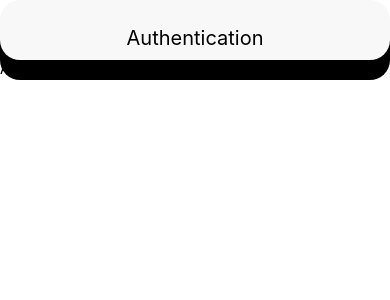
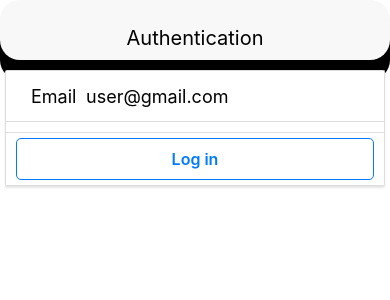
Before and after one commit to morrison93/MobileApp-Authentication-React-Native, a React Native app: screen / in a window 390 px wide. Shown: the top 300 px of the page. Built offline with nearby package versions, Linux system fonts and the light colour scheme.

Commit message:
added Email field to authenticator

```diff
--- a/package.json
+++ b/package.json
@@ -10,6 +10,7 @@
     "lint": "eslint ."
   },
   "dependencies": {
+    "firebase": "^7.14.1",
     "react": "16.11.0",
     "react-native": "0.62.1"
   },
--- a/src/App.js
+++ b/src/App.js
@@ -1,14 +1,29 @@
 import React, { Component } from 'react';
-import { View, Text } from 'react-native';
+import { View } from 'react-native';
+import firebase from 'firebase';
 import { Header } from './components/common';
+import LoginForm from './components/LoginForm';
+
 
 class App extends Component {
+
+	componentWillMount(){
+		firebase.initializeApp({
+			apiKey: 'api-key',
+			authDomain: 'project-id.firebaseapp.com',
+			databaseURL: 'https://project-id.firebaseio.com',
+			projectId: 'project-id',
+			storageBucket: 'project-id.appspot.com',
+			messagingSenderId: 'sender-id',
+			appID: 'app-id'
+		});
+	}
 
 	render () {
 		return (
 			<View>
 				<Header headerText="Authentication" />
-				<Text>An App</Text>
+				<LoginForm />
 			</View>
 		);
 	}
--- /dev/null
+++ b/src/components/LoginForm.js
@@ -0,0 +1,35 @@
+import React, { Component } from 'react';
+import { Button, Card, CardSection, Input } from './common';
+
+// TextInput behaves just like a image so we have to fix a width and height in style
+
+
+class LoginForm extends Component {
+	state = { email: '' };
+
+	render () {
+		return (
+			<Card>
+				<CardSection>
+					<Input
+						placeholder="user@gmail.com"
+						label="Email"
+						value={this.state.email}
+						onChangeText={email => this.setState({ email })}
+					/>
+				</CardSection>
+
+				<CardSection />
+
+				<CardSection>
+					<Button>
+						Log in
+					</Button>
+				</CardSection>
+			</Card>
+		);
+	}
+}
+
+
+export default LoginForm;
--- /dev/null
+++ b/src/components/common/Input.js
@@ -0,0 +1,43 @@
+import React from 'react';
+import { TextInput, View, Text } from 'react-native';
+
+const Input = ({ label, value, onChangeText, placeholder }) => {
+	const { inputStyle, labelStyle, containerStyle } = styles;
+
+	return (
+		<View style={containerStyle}>
+			<Text style={labelStyle}>{label}</Text>
+			<TextInput
+				placeholder={placeholder}
+				autocorrect={false}
+				style={inputStyle}
+				value={value}
+				onChangeText={onChangeText}
+			/>
+		</View>
+	);
+};
+
+const styles = {
+	inputStyle: {
+		color: '#000',
+		paddingRight: 5,
+		paddingLeft: 5,
+		fontSize: 18,
+		lineHeight: 23,
+		flex: 2
+	},
+	labelStyle: {
+		fontSize: 18,
+		paddingLeft: 20,
+		flex:1
+	},
+	containerStyle: {
+		height: 40,
+		flex: 1,
+		flexDirection: 'row',
+		alignItems: 'center'
+	}
+};
+
+export { Input };
--- a/src/components/common/index.js
+++ b/src/components/common/index.js
@@ -2,3 +2,4 @@ export * from './Button';
 export * from './Card';
 export * from './CardSection';
 export * from './Header';
+export * from './Input';
```
Also changed, not shown: 2 other files (tests, documents, lock files or other folders).
